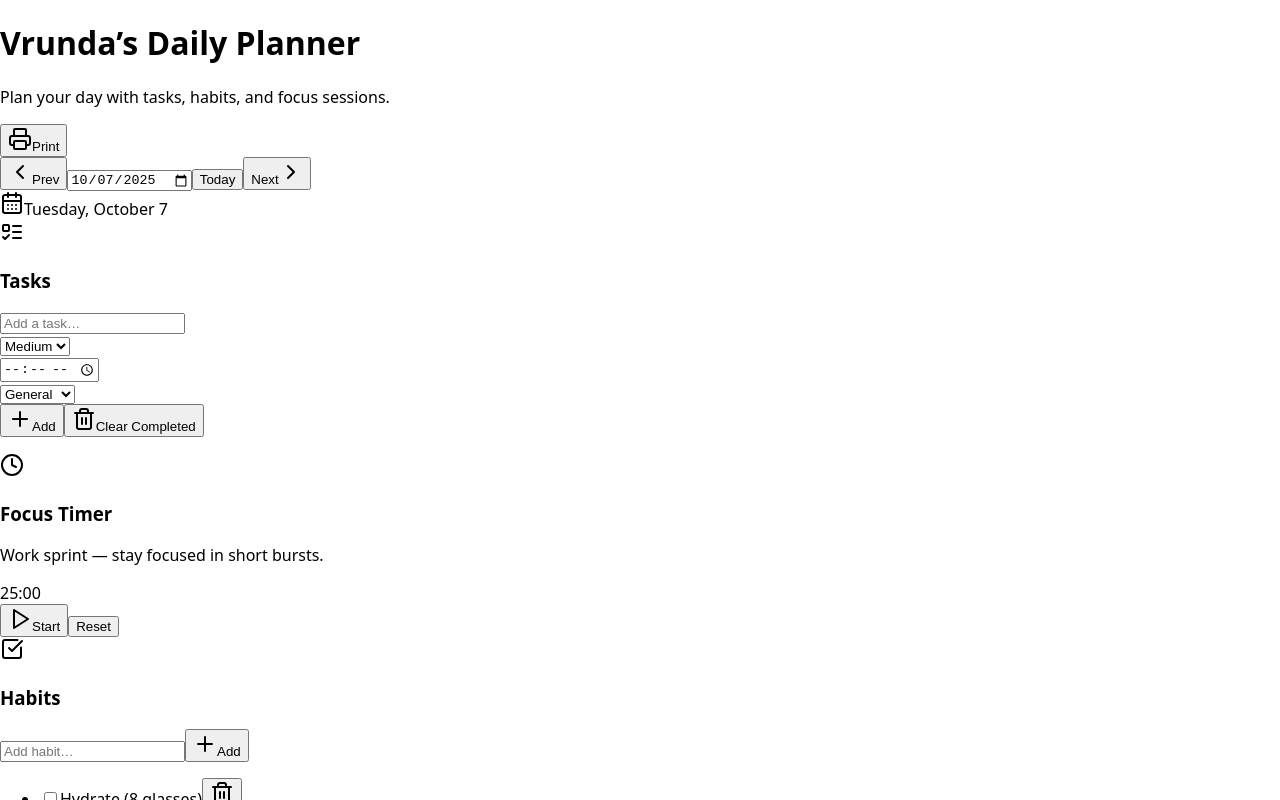
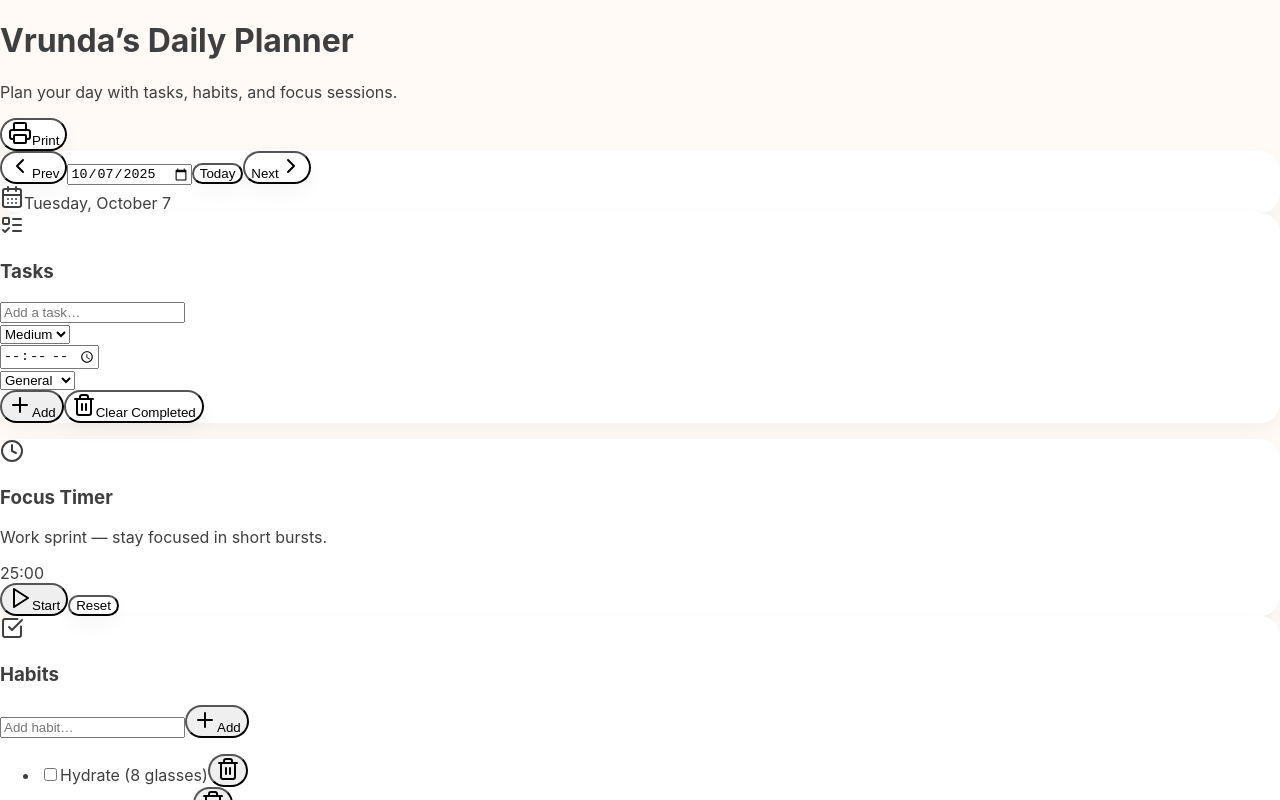
Before and after one commit to vgandhi009/Daily-Planner, a React (Vite) app: page / in a window 1280 px wide. Shown: the top 800 px of the page. Built offline with nearby package versions, Linux system fonts and the light colour scheme.

Commit message:
style.css

```diff
--- a/src/style.css
+++ b/src/style.css
@@ -1 +1,69 @@
-body{margin:0;font-family:system-ui,-apple-system,Segoe UI,Roboto,Helvetica,Arial}
+/* 🌸 Vrunda's Soft Aesthetic Theme */
+
+:root {
+  --bg: #fffaf6;
+  --card: #ffffff;
+  --accent: #f9c8b1;      /* peach */
+  --accent-light: #ffe9df;
+  --text: #3f3f3f;
+  --border: #f1e4db;
+  --shadow: rgba(0,0,0,0.04);
+  --radius: 20px;
+}
+
+* {
+  box-sizing: border-box;
+}
+
+body {
+  margin: 0;
+  font-family: "Poppins", "Inter", system-ui, -apple-system, sans-serif;
+  background: var(--bg);
+  color: var(--text);
+  transition: all 0.3s ease;
+}
+
+/* basic layout padding */
+.container {
+  max-width: 1200px;
+  margin: 0 auto;
+  padding: 20px;
+}
+
+/* cards */
+.bg-white {
+  background: var(--card) !important;
+  border-radius: var(--radius);
+  box-shadow: 0 8px 20px var(--shadow);
+}
+
+/* buttons */
+button {
+  border-radius: var(--radius);
+  transition: 0.25s;
+}
+
+button:hover {
+  transform: translateY(-1px);
+  opacity: 0.9;
+}
+
+/* accent color touches */
+input:focus,
+select:focus,
+textarea:focus {
+  border-color: var(--accent);
+  outline: none;
+  box-shadow: 0 0 0 2px var(--accent-light);
+}
+
+/* headers */
+h1, h2, h3 {
+  color: var(--text);
+}
+
+/* subtle hover highlight */
+li:hover {
+  background-color: var(--accent-light);
+  transition: background-color 0.2s ease;
+}
```
